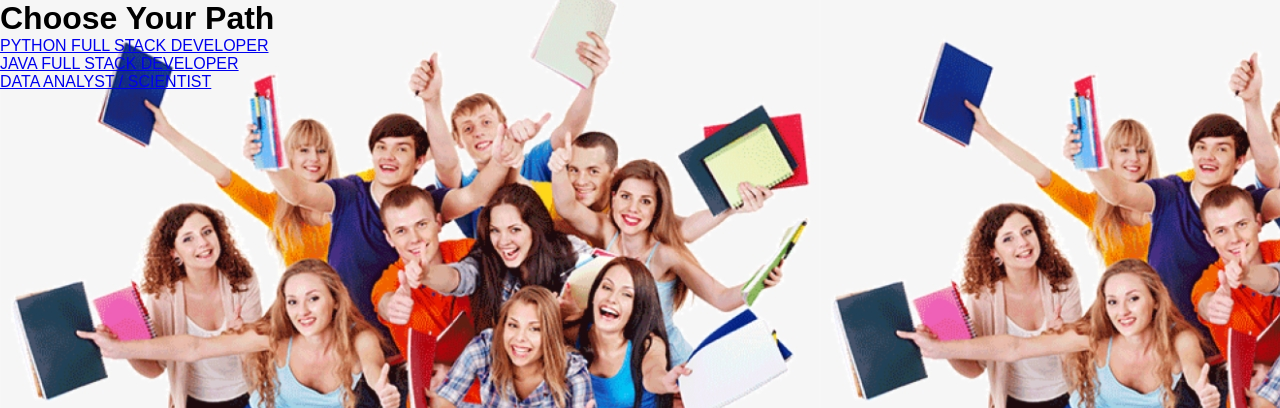
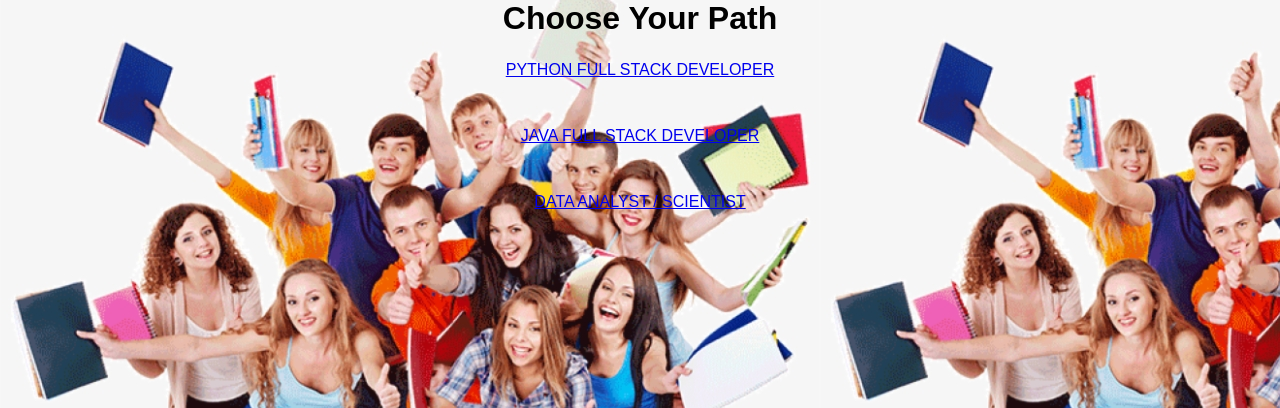
Before and after one commit to LYNDA2203/student_portal_django, a Django app: page /courses/tracks/ in a window 1280 px wide. Shown: the part 70-478 px from the top of the page. Run offline with Django 5.2, Linux system fonts and the light colour scheme; a user stored in the database is signed in; data comes from the database, SQL or seed files in the repository; both versions use the stored data as it was after the commit.

Commit message:
[LYNDA] Feat: updated the course page ...

```diff
--- a/studentportal/courses/templates/course/track_list.html
+++ b/studentportal/courses/templates/course/track_list.html
@@ -5,11 +5,11 @@
 {% endblock  %}
 
 {% block content %}
-    <h1>Choose Your Path</h1>
+    <h1 style="text-align: center;">Choose Your Path</h1>
     {% if user.is_authenticated %}
         <ul>
             {% for track in tracks %}
-            <li><a href="{% url 'courses:track_detail' track.pk %}">{{ track.title }}</a></li>
+            <li><a href="{% url 'courses:track_detail' track.pk %}" class= "card" class= "course">{{ track.title }}</a></li>
             {% empty %}
             <li>No tracks available.</li>
             {% endfor %}
--- a/studentportal/static/css/style.css
+++ b/studentportal/static/css/style.css
@@ -186,19 +186,24 @@ p.error {
 .cards {
   display: flex;
   justify-content: center;
-  gap: 1rem;
+  align-items: flex-start;
+  gap: 3rem;
 }
 
 .card {
-  flex: 1 1 200px;
+  display: flex;
+  justify-content: center; /* or space-around / space-between */
+  gap: 2rem;
+  flex-wrap: wrap;
+  flex: 0 1 250px;
   padding: 1.5rem;
-  border: 2px solid #ddd;
-  border-radius: 8px;
+  text-align: center;
+  border: none;
   cursor: pointer;
   transition: border-color 0.3s, box-shadow 0.3s;
 }
 
 .card:hover {
-  border-color: #007bff;
+  border-color: #5100ff;
   box-shadow: 0 4px 12px rgba(0, 0, 0, 0.1);
 }
--- a/studentportal/templates/layout.html
+++ b/studentportal/templates/layout.html
@@ -25,7 +25,7 @@
     <div class="nav-right">
 
         {% if user.is_authenticated %}
-        <a href="{% url 'courses:track_list' %}" class="nav-btn" style="text-decoration: none;">
+        <a href="{% url 'courses:track_list' %}" class="nav-btn"  style="text-decoration: none;">
             {% csrf_token %}
             <span role="img" aria-label="track-list" title="track-list">📃</span>
         </a>|
```
Also changed, not shown: studentportal/db.sqlite3.
